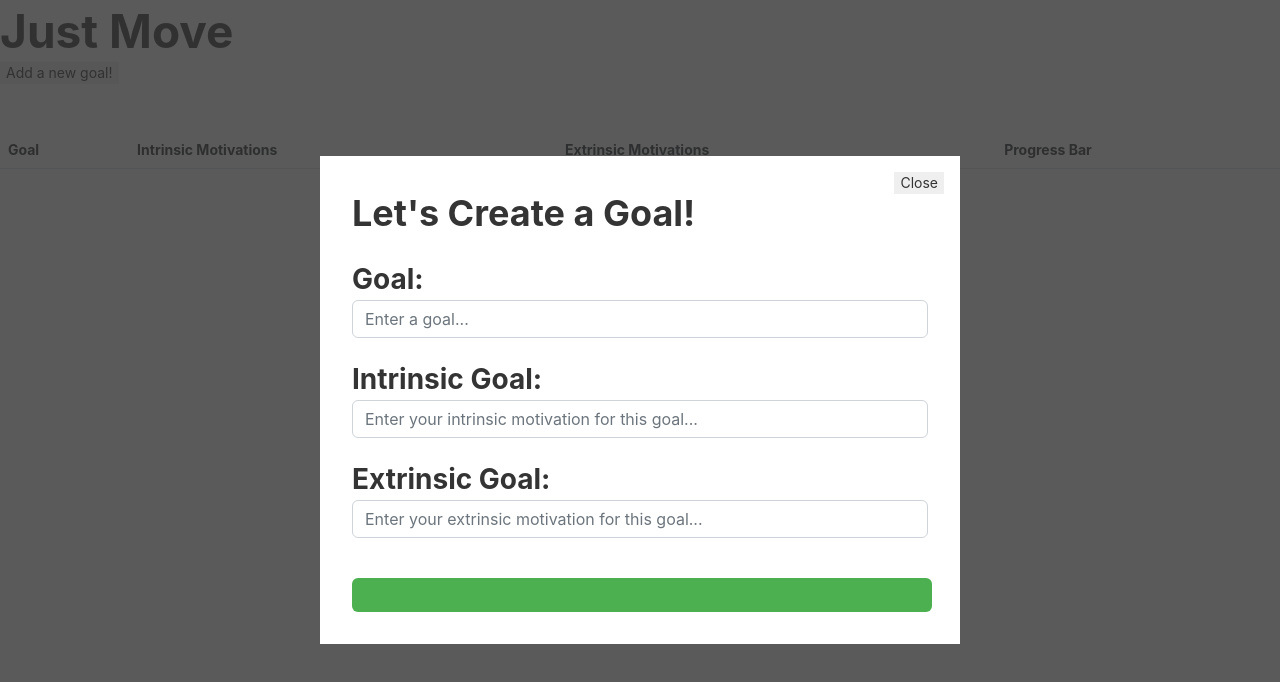
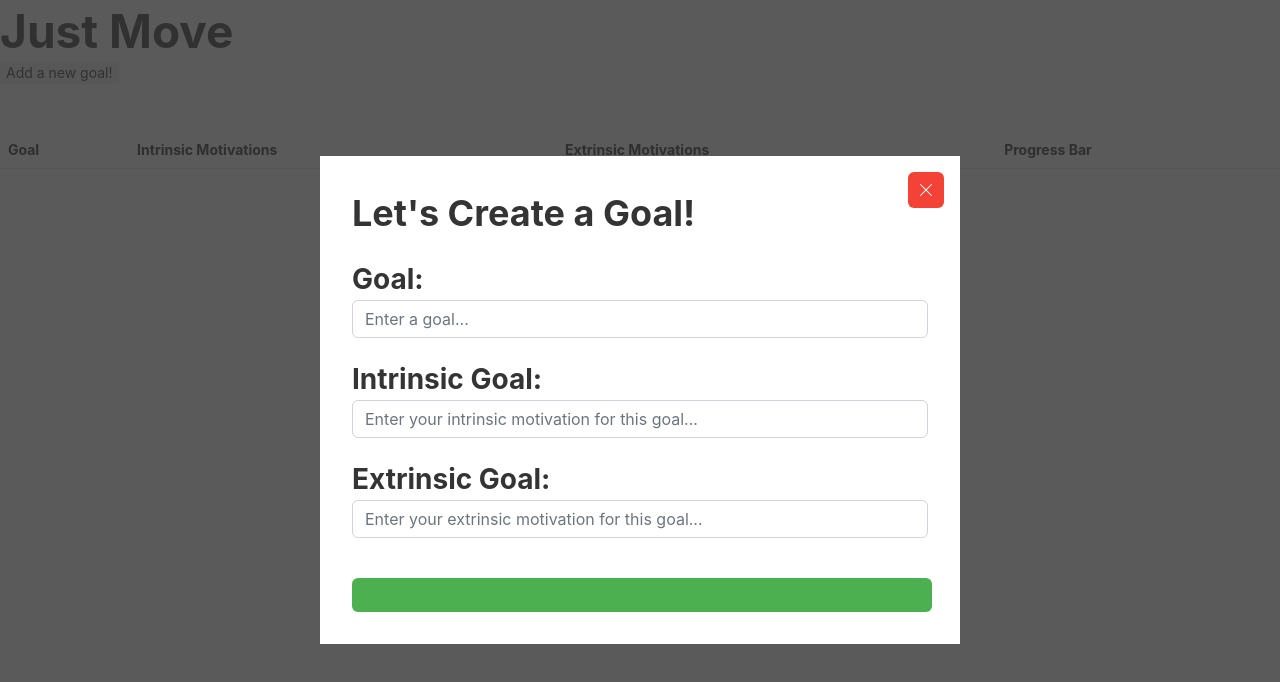
Before and after one commit to goldenwarrior2/Just-Move-115A, a React (Create React App) app in the folder just-move/: page /userhome in a window 1280 px wide. Both pictures are taken after a click on the button "Add a new goal!". Shown: the top 682 px of the page. Built offline with nearby package versions, Linux system fonts and the light colour scheme; some icons are missing.

Commit message:
fixed stylng on form close button

```diff
--- a/just-move/src/components/UserHomePage/PopupGoalForm.css
+++ b/just-move/src/components/UserHomePage/PopupGoalForm.css
@@ -18,12 +18,6 @@
     background-color: white;
 }
 
-#popup-form {
-    /* display: flex;
-    justify-content: center;
-    align-items: center; */
-}
-
 #close-btn {
     position: absolute;
     top: 16px;
@@ -33,20 +27,3 @@
 #add-goal-btn {
     width: 580px;
 }
-
-/* .overlay {
-    background: rgba(49, 49, 49, 0.8);
-}
-
-.modal-content {
-    position: absolute;
-    top: 40%;
-    left: 50%;
-    transform: translate(-50%, -50%);
-    line-height: 1.4;
-    background: #f1f1f1;
-    padding: 14px 28px;
-    border-radius: 3px;
-    max-width: 600px;
-    min-width: 300px;
-} */
--- a/just-move/src/components/UserHomePage/PopupGoalForm.js
+++ b/just-move/src/components/UserHomePage/PopupGoalForm.js
@@ -3,6 +3,7 @@ import React from 'react';
 import "./PopupGoalForm.css"
 import IconButton from 'rsuite/IconButton';
 import PlusIcon from '@rsuite/icons/Plus';
+import CloseIcon from '@rsuite/icons/Close';
 import { nanoid } from 'nanoid';
 
 
@@ -97,7 +98,14 @@ function PopupGoalForm(props) {
               id="add-goal-btn">
               </IconButton>
             </form>
-            <button id="close-btn" onClick={() => props.setPopupBtnTrigger(false)}>Close</button>
+            <IconButton
+              icon={<CloseIcon />}
+              appearance="primary"
+              color="red"
+              id="close-btn"
+              onClick={() => props.setPopupBtnTrigger(false)}>
+              </IconButton>
+            {/* <button id="close-btn" onClick={() => props.setPopupBtnTrigger(false)}>Close</button> */}
             </div>
         </div>
     ) : "";
--- a/just-move/src/components/UserHomePage/UserHomePage.js
+++ b/just-move/src/components/UserHomePage/UserHomePage.js
@@ -2,7 +2,6 @@ import { useState, useRef } from 'react';
 import React from 'react';
 import { Goal } from "./Goal";
 import PopupGoalForm from "./PopupGoalForm";
-import FadeIn from 'react-fade-in';
 
 export function UserHomePage () {
 
```
